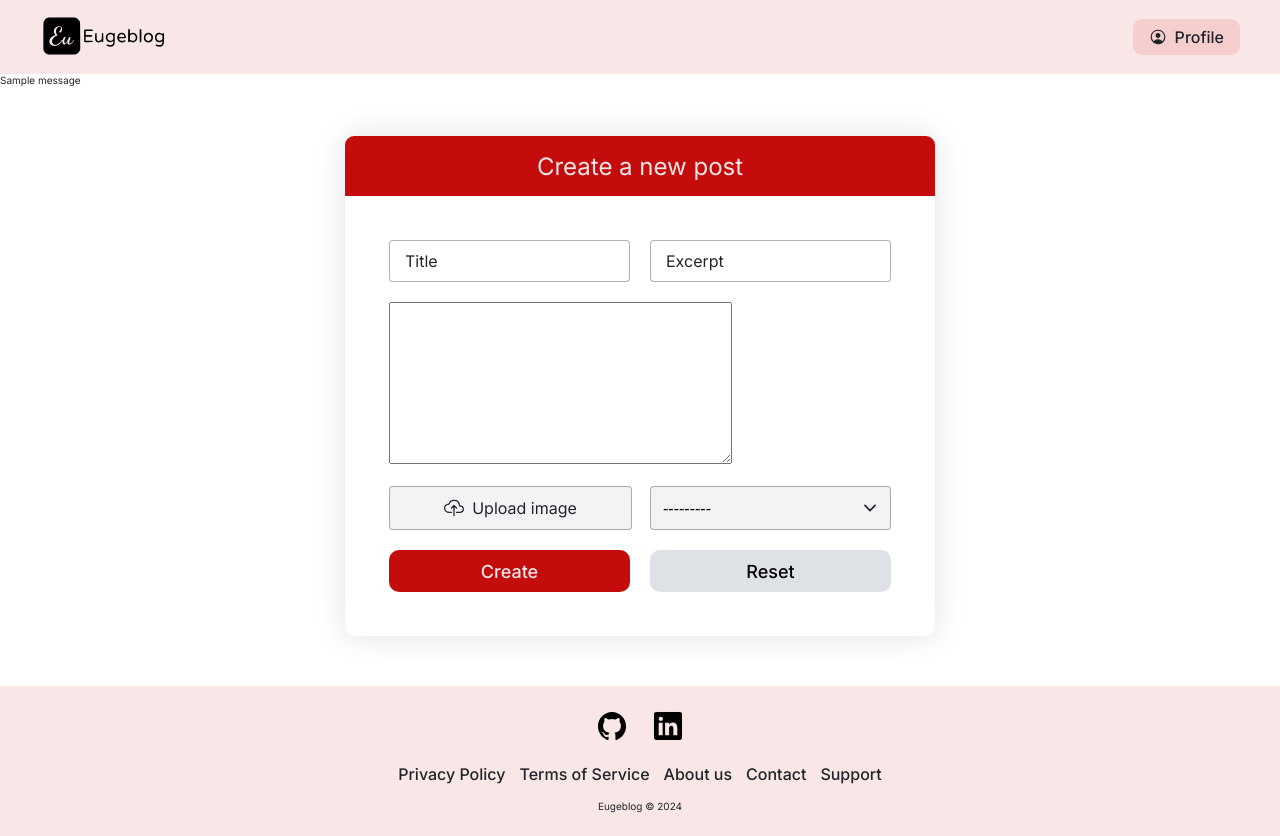
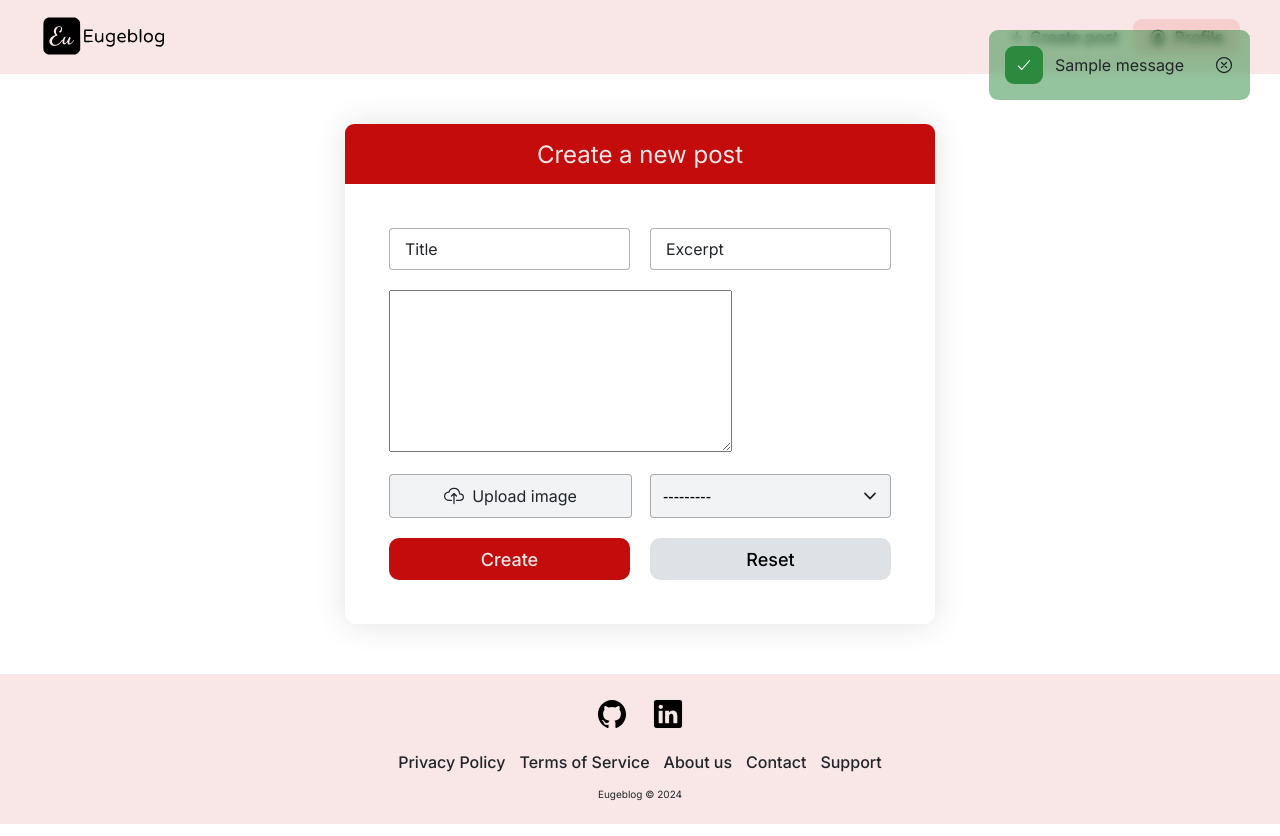
Before and after one commit to viniciuseugenio/eugeblog, a Django app: page /posts/create/ in a window 1280 px wide. Run offline with Django 5.2, Linux system fonts and the light colour scheme; a user stored in the database is signed in; tables that the repository leaves empty hold one stand-in row (values such as "Sample post"); one stand-in notice (Sample message) is shown.

Commit message:
feature: develop notifications functionality and design (#4)

```diff
--- a/templates/partials/_header.html
+++ b/templates/partials/_header.html
@@ -9,6 +9,11 @@
         <li><a class="main-nav-link" href="{% url "account_login" %}">Login</a></li>
         <li><a class="main-nav-link btn-primary btn-signup" href="{% url "account_signup" %}">Get started</a></li>
       {% else %}
+        <li><a class="main-nav-link btn-create-post" href="{% url "posts:create_view" %}">
+          <ion-icon class="add-icon" name="add-outline"></ion-icon>
+          <span>Create post</span>
+        </a></li>
+
         <li><a class="main-nav-link btn-profile" href="{% url "account_logout" %}">
           <ion-icon class="person-icon" name="person-circle-outline"></ion-icon>
           <span>Profile</span>
--- a/templates/partials/_messages.html
+++ b/templates/partials/_messages.html
@@ -1,9 +1,15 @@
 {% if messages %}
-<ul class="messages">
-    {% for message in messages %}
-      <li{% if message.tags %} class="{{ message.tags }}"{% endif %}>
-          {{ message }}
-      </li>
-    {% endfor %}
-</ul>
+<div class="notification-container">
+  {% for message in messages %}
+    <div class="notification {{ message.tags }}">
+      {% if message.tags == "notification-success" %}
+        <ion-icon class="notification-icon" name="checkmark-outline"></ion-icon>
+      {% elif message.tags == "notification-error" %}
+          <ion-icon class="notification-icon" name="close-outline"></ion-icon>
+      {% endif %}
+      <span>{{ message }}</span>
+      <ion-icon class="close-notification" name="close-circle-outline"></ion-icon>
+    </div>
+  {% endfor %}
+</div>
 {% endif %}
--- a/templates/static/css/styles.css
+++ b/templates/static/css/styles.css
@@ -1,3 +1,7 @@
+/* -------------------------------------- */
+/* HEADER */
+/* -------------------------------------- */
+
 .header {
   background-color: var(--primary-tint);
   display: flex;
@@ -17,8 +21,18 @@
   list-style: none;
 }
 
+.main-nav-list li {
+  display: flex;
+  align-items: center;
+  justify-content: center;
+}
+
 .main-nav-link:link,
 .main-nav-link:visited {
+  display: flex;
+  align-items: center;
+  justify-content: center;
+
   font-size: 1.6rem;
   font-weight: 500;
   color: inherit;
@@ -47,16 +61,90 @@
   background-color: #f7cece;
   padding: 0.8rem 1.6rem;
   border-radius: 9px;
-  display: flex;
-  align-items: center;
-  justify-content: center;
   gap: 0.8rem;
 }
 
-.person-icon {
+.btn-create-post {
+  gap: 0.4rem;
+}
+
+.person-icon,
+.add-icon {
   font-size: 1.8rem;
   font-weight: 600;
 }
+
+/* -------------------------------------- */
+/* NOTIFICATIONS */
+/* -------------------------------------- */
+
+.notification-container {
+  position: fixed;
+  top: 3rem;
+  right: 3rem;
+  display: flex;
+  flex-direction: column;
+  align-items: left;
+  justify-content: center;
+  overflow: hidden;
+  gap: 2.4rem;
+}
+
+.notification {
+  display: grid;
+  align-items: center;
+  grid-template-columns: 4rem 1fr 4rem;
+  gap: 1rem;
+  padding: 1.6rem;
+  /* padding: 1.6rem 1.6rem 1.6rem 1.4rem; */
+
+  z-index: 1111;
+
+  font-size: 1.6rem;
+  border-radius: 9px;
+  backdrop-filter: blur(0.4rem);
+  -webkit-backdrop-filter: blur(0.4rem);
+}
+
+.notification-icon {
+  font-size: 1.8rem;
+  padding: 1rem;
+  border-radius: 9px;
+  color: #fff;
+}
+
+.notification-error {
+  background-color: rgba(196, 12, 12, 0.3);
+}
+
+.notification-error .notification-icon {
+  background-color: var(--primary-color);
+}
+
+.notification-success .notification-icon {
+  background-color: rgb(43, 138, 62);
+}
+
+.notification-success {
+  background-color: rgba(43, 138, 62, 0.5);
+}
+
+.close-notification {
+  font-size: 2rem;
+  justify-self: end;
+  transition: .3s all;
+  cursor: pointer;
+}
+
+.close-notification:hover,
+.close-notification:active {
+  color: var(--primary-color);
+}
+
+
+/* -------------------------------------- */
+/* HERO SECTION */
+/* -------------------------------------- */
 
 .hero-section {
   background-color: var(--primary-tint);
@@ -67,6 +155,10 @@
   align-items: center;
   justify-content: center;
 }
+
+/* -------------------------------------- */
+/* POSTS LIST */
+/* -------------------------------------- */
 
 .posts-section {
   display: grid;
--- a/templates/static/js/scripts.js
+++ b/templates/static/js/scripts.js
@@ -111,3 +111,16 @@ class CommentsFunctionalities {
   }
 }
 if (formComment) new CommentsFunctionalities();
+
+function initRemoveNotification() {
+  notificationContainer.addEventListener("click", (e) => {
+    if (e.target.classList.contains("close-notification")) {
+      e.target.closest(".notification").remove();
+
+      if (notificationContainer.children.length === 0) {
+        notificationContainer.remove();
+      }
+    }
+  });
+}
+if (notificationContainer) initRemoveNotification();
--- a/templates/static/notifications.py
+++ b/templates/static/notifications.py
@@ -10,5 +10,5 @@ ERROR = {
 
 SUCCESS = {
     "comment_created": _("The comment was successfully posted!"),
-    "post_created": _("The post was successfully created!"),
+    "post_created": _("The post was sent for verification!"),
 }
```
